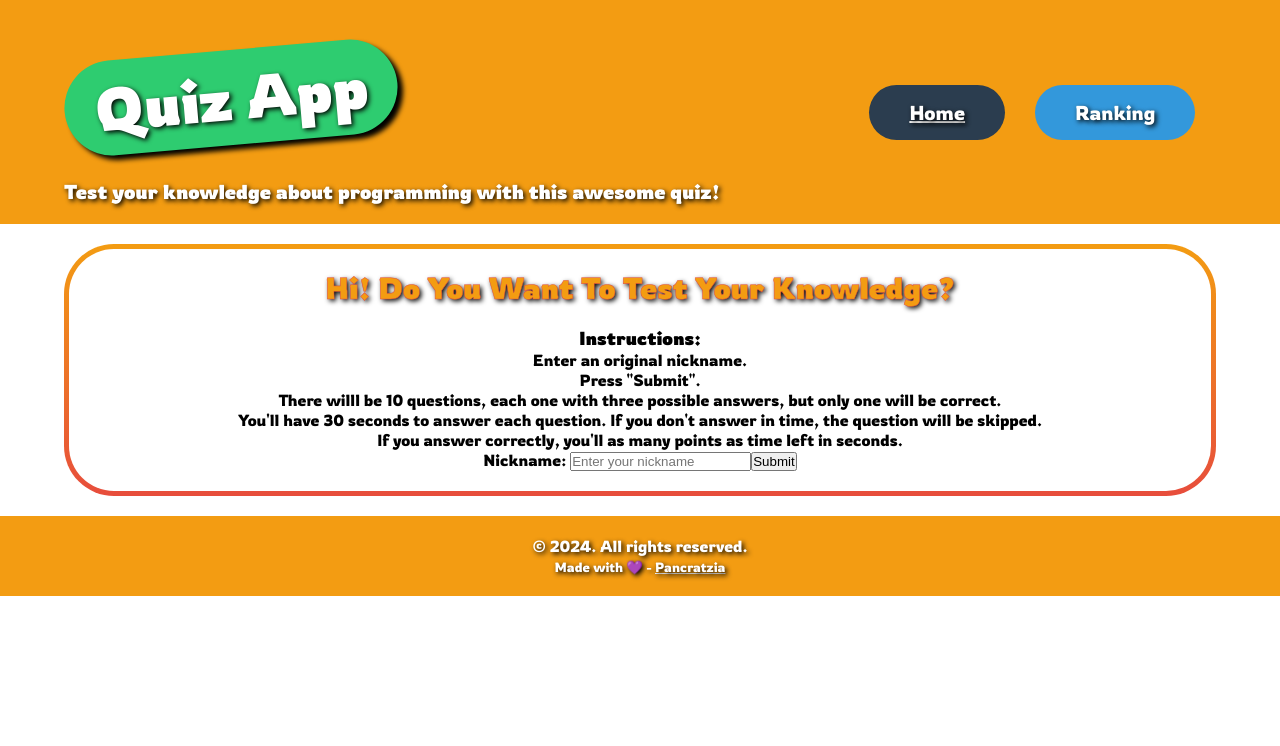
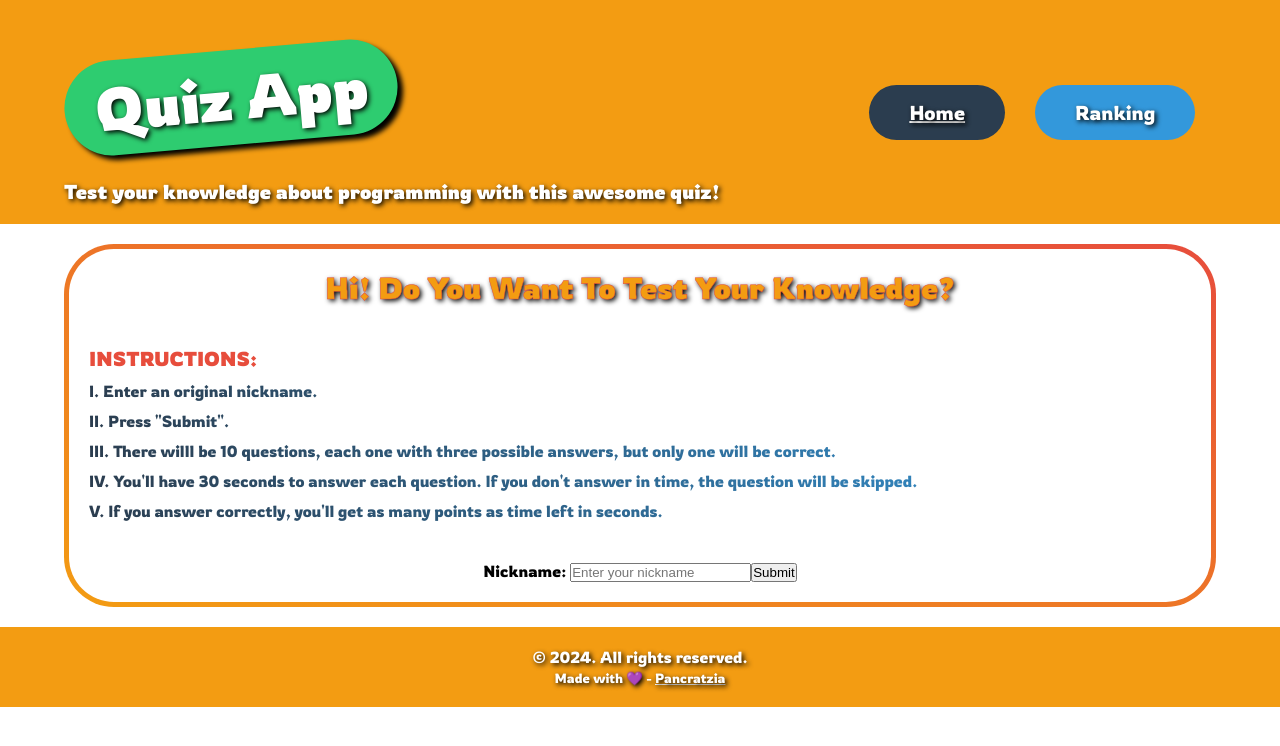
Before and after one commit to Pancratzia/Monthly-Projects, a React (Vite) app in the folder quiz-app/: page / in a window 1280 px wide. Shown: the top 746 px of the page. Built offline with nearby package versions, Linux system fonts and the light colour scheme; no server answers; the HTML template or start-up script is replaced by a standard one.

Commit message:
Dando estilos a las intrucciones

```diff
--- a/quiz-app/src/assets/styles/userPage.css
+++ b/quiz-app/src/assets/styles/userPage.css
@@ -18,16 +18,45 @@
     z-index: -1;
     margin: -0.5rem;
     border-radius: 5rem;
-    background: linear-gradient(0deg, var(--rojo), var(--amarillo));
+    background: linear-gradient(to left bottom, var(--rojo), var(--amarillo));
   }
 
   & .title {
     font-size: 3rem;
     text-transform: capitalize;
-    margin-bottom: 2rem;
+    margin-bottom: 4rem;
     color: var(--amarillo);
     text-shadow: var(--text-shadow);
     stroke: var(--rojo);
     -webkit-text-stroke: 0.05rem var(--rojo);
   }
+
+  & .subtitle, & .instructions {
+    text-align: left;
+  }
+
+  & .subtitle {
+    font-size: 2rem;
+    text-transform: uppercase;
+    color: var(--rojo);
+  }
+
+  & .instructions {
+    font-size: 1.6rem;
+    margin: 1rem 0 4rem;
+    color: var(--azul-oscuro);
+    list-style: upper-roman;
+    list-style-position: inside;
+    display: flex;
+    gap: 1rem;
+    flex-direction: column;
+
+    & li {
+        background:  linear-gradient(to right, var(--azul-oscuro), var(--azul));
+        color: transparent;
+        background-clip: text;
+        -webkit-text-fill-color: transparent;
+        -webkit-background-clip: text;
+    }
+  }
 }
--- a/quiz-app/src/pages/UserPage.jsx
+++ b/quiz-app/src/pages/UserPage.jsx
@@ -15,7 +15,7 @@ const UserPage = () => {
         <li>Press "Submit".</li>
         <li>There willl be 10 questions, each one with three possible answers, but only one will be correct.</li>
         <li>You'll have 30 seconds to answer each question. If you don't answer in time, the question will be skipped.</li>
-        <li>If you answer correctly, you'll as many points as time left in seconds.</li>
+        <li>If you answer correctly, you'll get as many points as time left in seconds.</li>
       </ol>
 
       <form onSubmit={handleSubmit}>
```
